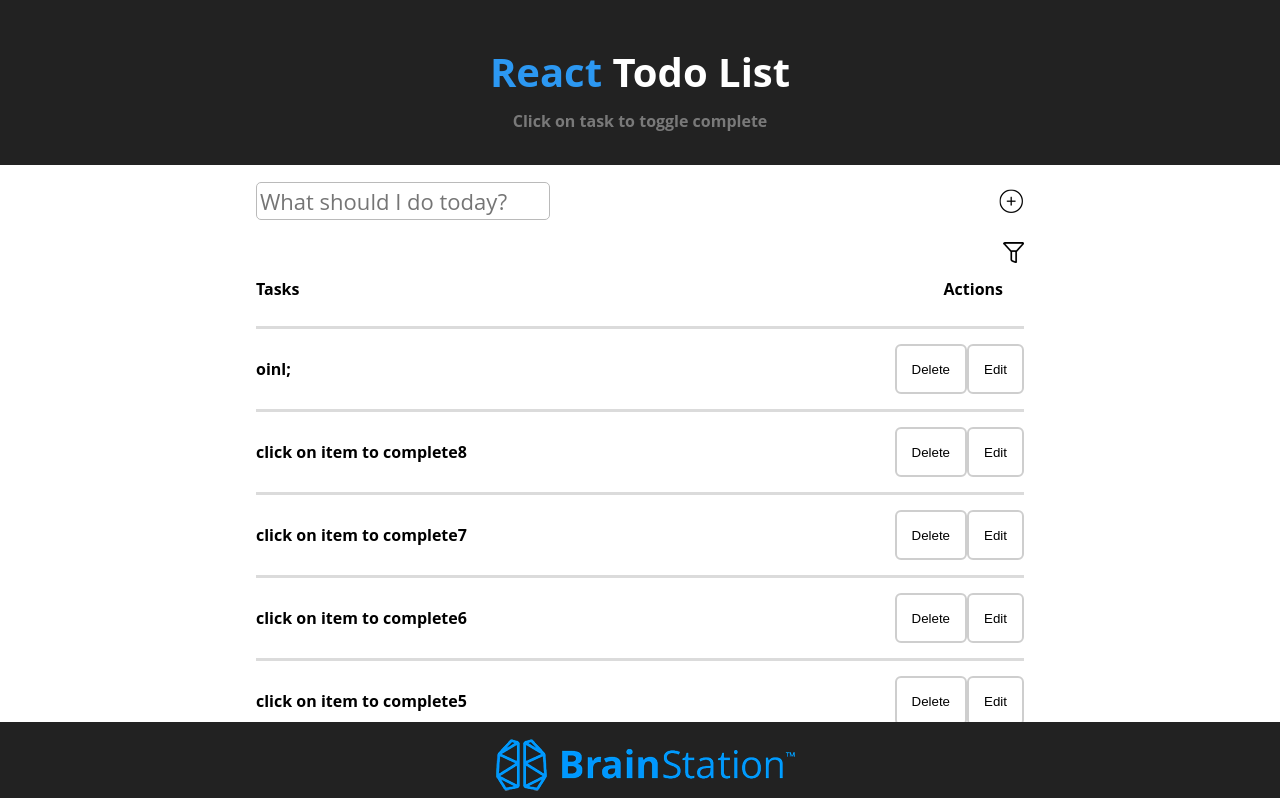
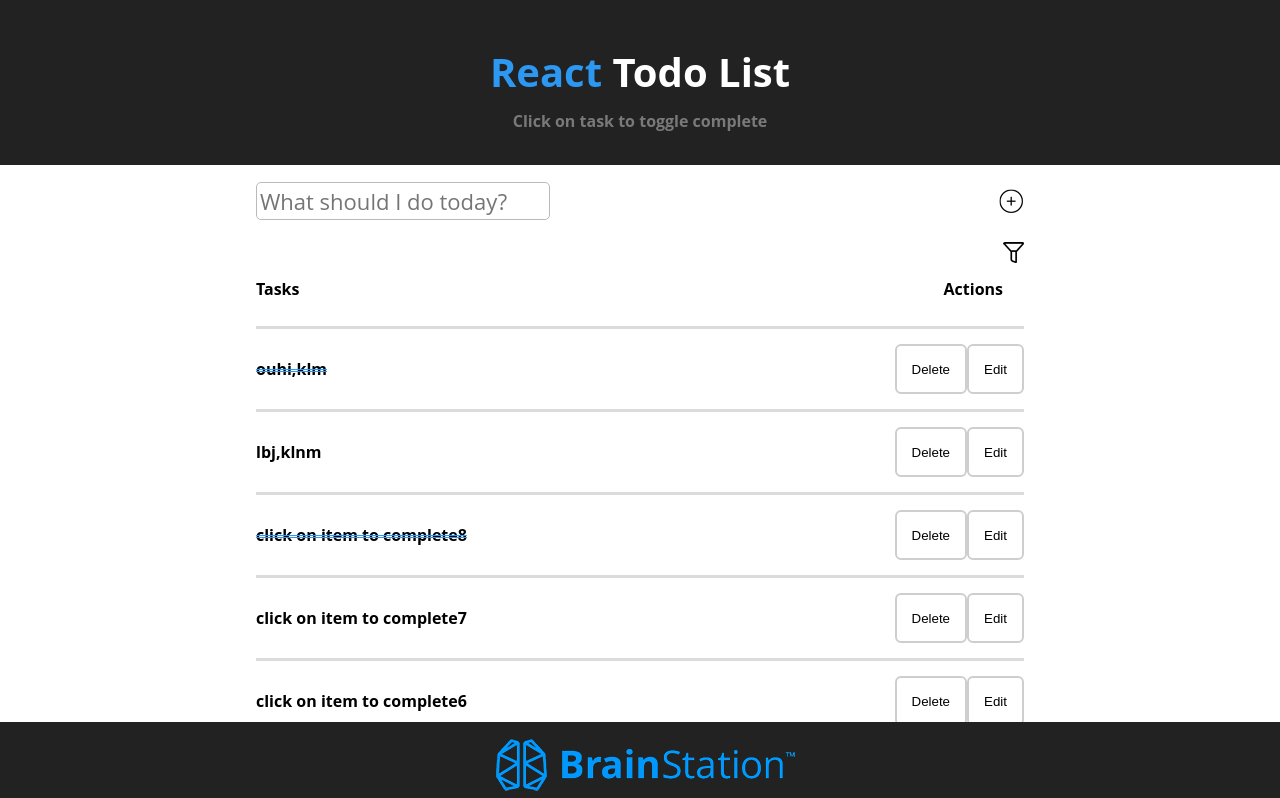
Before and after one commit to tetianastyt/todo, a React (Create React App) app: page / in a window 1280 px wide. Shown: the top 798 px of the page. Built offline with nearby package versions, Linux system fonts and the light colour scheme; data requests are answered from the project's data file.

Commit message:
Chechbox was added

```diff
--- a/server/db.json
+++ b/server/db.json
@@ -2,39 +2,53 @@
   "tasks": [
     {
       "id": 1,
-      "task": "click on item to complete1"
+      "task": "click on item to complete1",
+      "statusIsDone": false
     },
     {
       "id": 2,
-      "task": "click on item to complete2"
+      "task": "click on item to complete2",
+      "statusIsDone": false
     },
     {
       "id": 3,
-      "task": "click on item to complete3"
+      "task": "click on item to complete3",
+      "statusIsDone": false
     },
     {
       "id": 4,
-      "task": "click on item to complete4"
+      "task": "click on item to complete4",
+      "statusIsDone": false
     },
     {
       "id": 5,
-      "task": "click on item to complete5"
+      "task": "click on item to complete5",
+      "statusIsDone": false
     },
     {
       "id": 6,
-      "task": "click on item to complete6"
+      "task": "click on item to complete6",
+      "statusIsDone": false
     },
     {
       "id": 7,
-      "task": "click on item to complete7"
+      "task": "click on item to complete7",
+      "statusIsDone": false
     },
     {
-      "id": 8,
-      "task": "click on item to complete8"
+      "task": "click on item to complete8",
+      "statusIsDone": true,
+      "id": 8
     },
     {
-      "task": "oinl;",
+      "task": "lbj,klnm",
+      "statusIsDone": false,
       "id": 9
+    },
+    {
+      "task": "ouhi,klm",
+      "statusIsDone": true,
+      "id": 10
     }
   ]
 }
--- a/src/Components/Main/TodoList/EditButton/EditButton.js
+++ b/src/Components/Main/TodoList/EditButton/EditButton.js
@@ -1,11 +1,12 @@
-import React, { useCallback, useEffect} from 'react';
+import React, { useCallback } from 'react';
 import './EditButton.css';
 
 function EditButton(props){
     const { setBeingEdited } = props;
     const onEditing = useCallback(() => {
         setBeingEdited(true);
-    },[setBeingEdited])
+    },[setBeingEdited]);
+
     return (
         <div>
             <button
--- a/src/Components/Main/TodoList/TodoList.js
+++ b/src/Components/Main/TodoList/TodoList.js
@@ -10,7 +10,6 @@ function ForDoingList() {
     const [error, setError] = useState(false);
     const [isLoading, setIsLoading] = useState(false);
     if (error) throw error;
-
 
     useEffect(() => {
         setIsLoading(true);
@@ -38,6 +37,7 @@ function ForDoingList() {
                             key={t.id}
                             id={t.id}
                             task={t.task}
+                            statusIsDone={t.statusIsDone}
                             setData={setData}
                         />
                     )))
--- a/src/Components/Main/TodoList/TodoListItem/FormForEditing/FormForEditing.js
+++ b/src/Components/Main/TodoList/TodoListItem/FormForEditing/FormForEditing.js
@@ -1,6 +1,6 @@
 import React, { useCallback, useState, } from 'react';
-import Api from '../../../../../engine/services';
-import './FormForEditing.css'
+import Api from '../../../../../engine/services/api';
+import './FormForEditing.css';
 
 function FormForEditing(props) {
     const {
@@ -8,6 +8,8 @@ function FormForEditing(props) {
         setBeingEdited,
         task,
         id,
+        isDone,
+        setIsDone
     } = props;
 
     const [inputVal, setInputVal] = useState(task);
@@ -15,20 +17,29 @@ function FormForEditing(props) {
     const onSubmitHandler_ed = useCallback((ev) => {
         ev.preventDefault();
 
-        Api.editData(id, inputVal)
+        Api.editData(id, inputVal, isDone)
             .then(() => Api.getData()
                 .then(res => setData(res.data))
                 .finally(() => setBeingEdited(false)));
-    }, [inputVal, id, setBeingEdited, setData]);
+    }, [inputVal, id, setBeingEdited, setData, isDone]);
 
     const handleInputChanges = useCallback((ev) => {
         const value = ev.target.value;
         setInputVal(value);
     }, []);
 
+    const handleCheckboxClick = useCallback((ev) => {
+        const stat = ev.target.checked;
+        setIsDone(stat);
+    }, [setIsDone]);
+
     return (
         <form className="todoListItem" onSubmit={onSubmitHandler_ed}>
-            <input type="checkbox" />
+            <input
+                type="checkbox"
+                onChange={handleCheckboxClick}
+                checked={isDone}
+            />
             <input
                 className="styledInput_edit"
                 type="text"
--- a/src/Components/Main/TodoList/TodoListItem/TodoListItem.css
+++ b/src/Components/Main/TodoList/TodoListItem/TodoListItem.css
@@ -6,6 +6,11 @@
     height: 80px;
     border-top: 3px solid #dbdbdb;
 }
+.crossedText {
+    text-decoration-line: line-through;
+    text-decoration-color: #2c98f2;
+    text-decoration-style: double;
+}
 .buttons {
     margin-right: 0;
     display: flex;
--- a/src/Components/Main/TodoList/TodoListItem/TodoListItem.js
+++ b/src/Components/Main/TodoList/TodoListItem/TodoListItem.js
@@ -4,11 +4,14 @@ import './TodoListItem.css';
 import DeleteButton from "../DeleteButton/DeleteButton";
 import EditButton from "../EditButton/EditButton";
 import FormForEditing from "./FormForEditing/FormForEditing";
+import cn from "classnames";
 
 function TodoListItem(props) {
-    const { task, id, setData } = props;
+    const { task, id, setData, statusIsDone } = props;
     const [beingEdited, setBeingEdited] = useState(false);
+    const [isDone, setIsDone] = useState(statusIsDone);
 
+    const checkboxClass = cn('todoListItem', {'crossedText': isDone});
     return (
         <>
             {
@@ -18,9 +21,11 @@ function TodoListItem(props) {
                         id={id}
                         setData={setData}
                         setBeingEdited={setBeingEdited}
+                        isDone={isDone}
+                        setIsDone={setIsDone}
                     />
                 ) : (
-                    <div className="todoListItem">
+                    <div className={checkboxClass}>
                         {task}
                         <div className='buttons'>
                             <DeleteButton
@@ -44,8 +49,8 @@ TodoListItem.propTypes = {
 
 TodoListItem.defaultProps = {
     task: 'task'
-}
+};
 
-TodoListItem.displayName = "todoListItem"
+TodoListItem.displayName = "todoListItem";
 
 export default TodoListItem;
--- a/src/engine/services/api/index.js
+++ b/src/engine/services/api/index.js
@@ -17,7 +17,7 @@ class Api {
     }
 
     postData(data) {
-        return this.http.post('/tasks', { "task": data });
+        return this.http.post('/tasks', { "task": data, "isDone": false });
     }
 
     deleteData(id) {
@@ -25,10 +25,11 @@ class Api {
             .catch(error => console.log(error));
     };
 
-    editData(id, data) {
-        return this.http.put('/tasks/' + id, {task: data})
+    editData(id, data, status) {
+        return this.http.put('/tasks/' + id, {task: data, statusIsDone: status})
             .catch(error => console.log(error));
     };
+
 }
 
 export default Api.getInstance();
```
Also changed, not shown: src/Components/Main/TodoList/TodoListItem/FormForEditing/FormForEditing.css (line endings or trailing spaces). Lines whose indentation alone changed are shown as unchanged.
